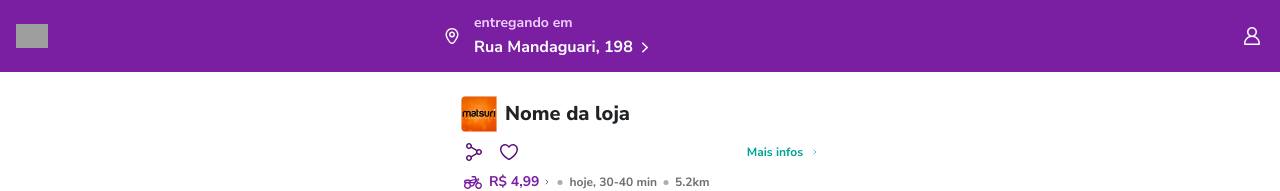
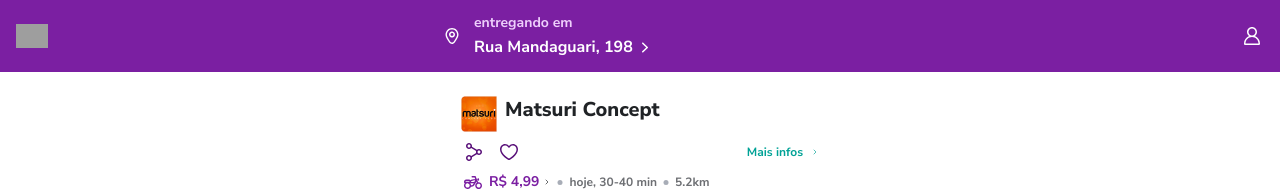
Before and after one commit to werliton/ws-aiqfome, a Next.js app: page /store/detail in a window 1280 px wide. Shown: the top 191 px of the page. Built offline with nearby package versions, Linux system fonts and the light colour scheme; grey boxes are pictures that could not be loaded.

Commit message:
feat: :sparkles: display dynamic data of store

```diff
--- a/src/components/ui/stores/detail/store-info.tsx
+++ b/src/components/ui/stores/detail/store-info.tsx
@@ -1,8 +1,14 @@
 import { ChevronRight } from "lucide-react";
 import Image from "next/image";
 import { DeliveryIcon, DotMini, StarIcon, Heart, Share } from "../../icons";
+import { TextExtraLarge } from "../../title";
+import { getStoreById } from "@/lib/data";
 
-const Title = () => (
+interface TitleProps {
+  storeName: string;
+}
+
+const Title: React.FC<TitleProps> = ({ storeName }) => (
   <div className="flex flex-col items-start gap-2">
     <div className="flex items-center gap-2">
       <Image
@@ -13,9 +19,7 @@ const Title = () => (
         height={36}
         priority
       />
-      <h1 className="text-foreground text-xl leading-normal font-extrabold">
-        Nome da loja
-      </h1>
+      <TextExtraLarge>{storeName}</TextExtraLarge>
     </div>
     {/* subtitle */}
     <div className="flex w-full items-center justify-between">
@@ -113,9 +117,12 @@ const Info = () => {
 };
 
 export const StoreInfo = () => {
+  // Pegar StoreID da url. Deve vir via slug
+  const data = getStoreById("mat");
+
   return (
     <div className="flex flex-col gap-1.5 px-4 py-6">
-      <Title />
+      <Title storeName={data.name} />
 
       {/* delivery info */}
       <Info />
--- a/src/components/ui/title.tsx
+++ b/src/components/ui/title.tsx
@@ -1,3 +1,5 @@
+import { RNode } from "./subtitle";
+
 export const TextHeading = () => {
   return (
     <div className="justify-start self-stretch text-xl font-bold text-neutral-700">
@@ -40,3 +42,9 @@ export const TextSecondary = () => (
     salmão temperado com limão, cebola e pimenta
   </div>
 );
+
+export const TextExtraLarge: React.FC<RNode> = ({ children }) => (
+  <div className="text-foreground justify-start self-stretch text-xl font-extrabold">
+    {children}
+  </div>
+);
--- a/src/lib/data.ts
+++ b/src/lib/data.ts
@@ -49,6 +49,14 @@ export function getAllStoresClosed(){
 }
 
 /**
+ * Lista dados de uma loja especifica
+ */
+export function getStoreById(storeId: string){
+    return data.filter(item => item.id === storeId).map(storeProperties)[0] as Store
+}
+
+
+/**
  * Lista todas as categorias de uma Loja especifica
  */
 export function getAllCategoriesByStoreId(storeId: string){
```
